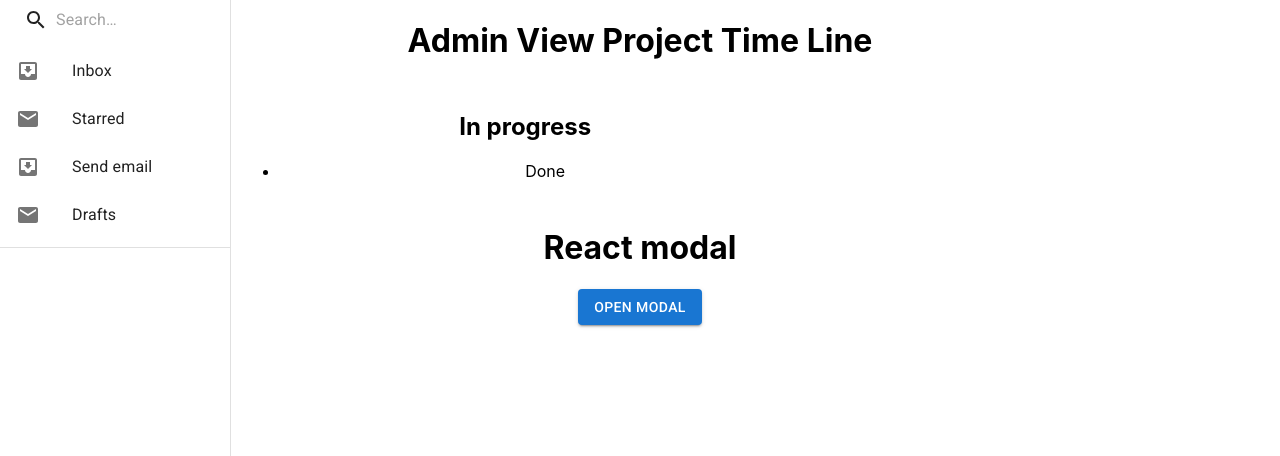
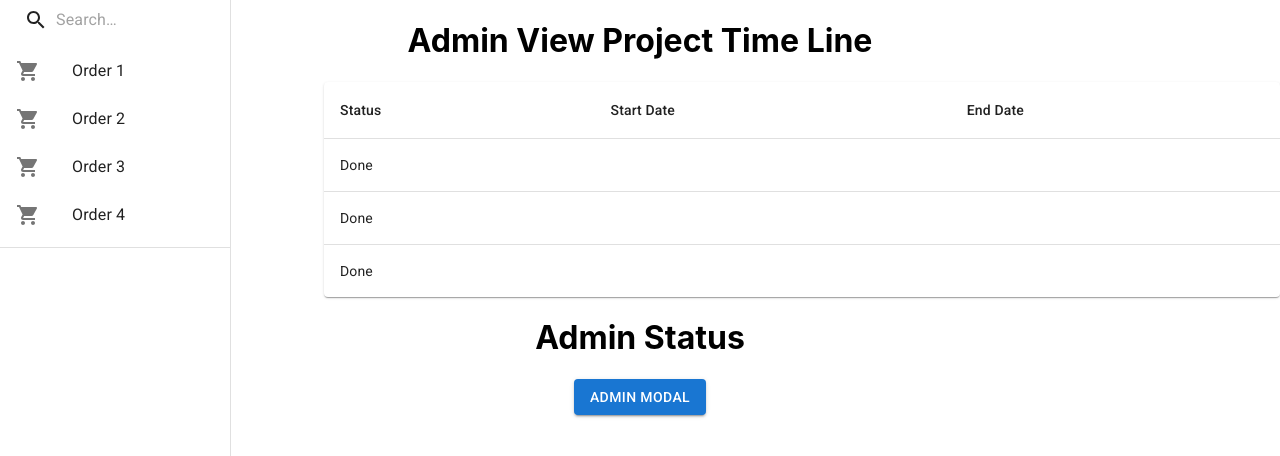
Before and after one commit to AbidurRahman24/react-practice, a React (Create React App) app: page / in a window 1280 px wide. Shown: the top 456 px of the page. Built offline with nearby package versions, Linux system fonts and the light colour scheme.

Commit message:
admin panel&& table time zone

```diff
--- /dev/null
+++ b/src/pages/Deshboard/AdminTable/AdminTable.js
@@ -0,0 +1,52 @@
+import React from 'react';
+import Table from '@mui/material/Table';
+import TableBody from '@mui/material/TableBody';
+import TableCell from '@mui/material/TableCell';
+import TableContainer from '@mui/material/TableContainer';
+import TableHead from '@mui/material/TableHead';
+import TableRow from '@mui/material/TableRow';
+import Paper from '@mui/material/Paper';
+import StartDate from '../Modal/Date/StartDate';
+import EndDate from '../Modal/Date/EndDate';
+
+function createData(name, calories, fat, carbs, protein) {
+    return { name, calories, fat, carbs, protein };
+}
+
+const rows = [
+    createData('Frozen yoghurt', 159, 6.0, 24, 4.0),
+    createData('Ice cream sandwich', 237, 9.0, 37, 4.3),
+    createData('Eclair', 262, 16.0, 24, 6.0),
+];
+
+const AdminTable = () => {
+    return (
+        <TableContainer component={Paper}>
+            <Table sx={{ minWidth: 650 }} aria-label="simple table">
+                <TableHead>
+                    <TableRow>
+                        <TableCell>Status</TableCell>
+                        <TableCell >Start Date</TableCell>
+                        <TableCell >End Date</TableCell>
+                    </TableRow>
+                </TableHead>
+                <TableBody>
+                    {rows.map((row) => (
+                        <TableRow
+                            key={row.name}
+                            sx={{ '&:last-child td, &:last-child th': { border: 0 } }}
+                        >
+                            <TableCell component="th" scope="row">
+                                Done
+                            </TableCell>
+                            <TableCell><StartDate /> </TableCell>
+                            <TableCell > <EndDate /> </TableCell>
+                        </TableRow>
+                    ))}
+                </TableBody>
+            </Table>
+        </TableContainer>
+    );
+};
+
+export default AdminTable;
--- a/src/pages/Deshboard/DateTime/DateTime.js
+++ b/src/pages/Deshboard/DateTime/DateTime.js
@@ -1,43 +1,13 @@
 import React from 'react';
-import Stack from '@mui/material/Stack';
-import TextField from '@mui/material/TextField';
-import AdapterDateFns from '@mui/lab/AdapterDateFns';
-import LocalizationProvider from '@mui/lab/LocalizationProvider';
-import DateTimePicker from '@mui/lab/DateTimePicker';
 
 const DateTime = () => {
-    const [value, setValue] = React.useState(new Date('2014-08-18T21:11:54'));
 
-    const handleChange = (newValue) => {
-        setValue(newValue);
-    };
     return (
         <div style={{ display: 'flex' }}>
             <div className="startDate">
-            <LocalizationProvider dateAdapter={AdapterDateFns}>
-                    <Stack spacing={3}>
-
-                        <DateTimePicker
-                            label="Start Date"
-                            value={value}
-                            onChange={handleChange}
-                            renderInput={(params) => <TextField {...params} />}
-                        />
-                    </Stack>
-                </LocalizationProvider>
             </div>
             <div>
-                <LocalizationProvider dateAdapter={AdapterDateFns}>
-                    <Stack spacing={3}>
 
-                        <DateTimePicker
-                            label="End Date"
-                            value={value}
-                            onChange={handleChange}
-                            renderInput={(params) => <TextField {...params} />}
-                        />
-                    </Stack>
-                </LocalizationProvider>
             </div>
         </div>
     );
--- a/src/pages/Deshboard/Deshboard.js/Deshboard.js
+++ b/src/pages/Deshboard/Deshboard.js/Deshboard.js
@@ -3,13 +3,36 @@ import DateTime from '../DateTime/DateTime';
 import ModalSection from '../Modal/ModalSection';
 import SideBar from '../SideBar/SideBar';
 import Status from '../Status/Status';
+import { styled } from '@mui/material/styles';
+import Box from '@mui/material/Box';
+import Paper from '@mui/material/Paper';
+import Grid from '@mui/material/Grid';
 import './Deshboard.css'
+import AdminTable from '../AdminTable/AdminTable';
+
+const Item = styled(Paper)(({ theme }) => ({
+    backgroundColor: theme.palette.mode === 'dark' ? '#1A2027' : '#fff',
+    ...theme.typography.body2,
+    padding: theme.spacing(1),
+    textAlign: 'center',
+    color: theme.palette.text.secondary,
+  }));
+
 const Deshboard = () => {
     return (
         <>
         <h1 style={{textAlign: "center"}}>Admin View Project Time Line</h1>
-
-         <div className='container'>
+        <Box sx={{ flexGrow: 1 }}>
+      <Grid container spacing={2}>
+        <Grid item xs={3}>
+        <SideBar />
+        </Grid>
+        <Grid item xs={9}>
+          <AdminTable />
+        </Grid>
+      </Grid>
+    </Box>
+         {/* <div className='container'>
             <div className='div1'>
                 <SideBar />
             </div>
@@ -19,7 +42,7 @@ const Deshboard = () => {
             <div className='div3'>
                 <DateTime />
             </div>
-        </div>
+        </div> */}
         <ModalSection />
         </>
 
--- /dev/null
+++ b/src/pages/Deshboard/Modal/Date/EndDate.js
@@ -0,0 +1,29 @@
+import React from 'react';
+import Stack from '@mui/material/Stack';
+import TextField from '@mui/material/TextField';
+import AdapterDateFns from '@mui/lab/AdapterDateFns';
+import LocalizationProvider from '@mui/lab/LocalizationProvider';
+import DateTimePicker from '@mui/lab/DateTimePicker';
+
+const EndDate = () => {
+    const [value, setValue] = React.useState(new Date('2014-08-18T21:11:54'));
+
+    const handleChange = (newValue) => {
+        setValue(newValue);
+    };
+    return (
+        <LocalizationProvider dateAdapter={AdapterDateFns}>
+        <Stack spacing={3}>
+
+            <DateTimePicker
+                label="End Date"
+                value={value}
+                onChange={handleChange}
+                renderInput={(params) => <TextField {...params} />}
+            />
+        </Stack>
+    </LocalizationProvider>
+    );
+};
+
+export default EndDate;
--- /dev/null
+++ b/src/pages/Deshboard/Modal/Date/StartDate.js
@@ -0,0 +1,30 @@
+import React from 'react';
+import Stack from '@mui/material/Stack';
+import TextField from '@mui/material/TextField';
+import AdapterDateFns from '@mui/lab/AdapterDateFns';
+import LocalizationProvider from '@mui/lab/LocalizationProvider';
+import DateTimePicker from '@mui/lab/DateTimePicker';
+
+
+const StartDate = () => {
+    const [value, setValue] = React.useState(new Date('2014-08-18T21:11:54'));
+
+    const handleChange = (newValue) => {
+        setValue(newValue);
+    };
+    return (
+        <LocalizationProvider dateAdapter={AdapterDateFns}>
+                    <Stack spacing={3}>
+
+                        <DateTimePicker
+                            label="Start Date"
+                            value={value}
+                            onChange={handleChange}
+                            renderInput={(params) => <TextField {...params} />}
+                        />
+                    </Stack>
+                </LocalizationProvider>
+    );
+};
+
+export default StartDate;
--- a/src/pages/Deshboard/Modal/ModalSection.js
+++ b/src/pages/Deshboard/Modal/ModalSection.js
@@ -31,14 +31,14 @@ const ModalSection = () => {
 
     return (
         <div style={{ textAlign: "center" }}>
-            <h1>React modal</h1>
-            <Button onClick={()=> setIsOpen(true)} variant="contained">Open Modal</Button>
+            <h1>Admin Status</h1>
+            <Button onClick={()=> setIsOpen(true)} variant="contained">Admin Modal</Button>
             <Modal
             isOpen={modalIsOpen}
             onRequestClose={()=> setIsOpen(false)}
             style={customStyles}
             >
-                <h2>React modal</h2>
+                <h2>Admin Status</h2>
                 <Seleted />
                <div style={{margin: "15px 0px" }}>
                <LocalizationProvider dateAdapter={AdapterDateFns}>
--- a/src/pages/Deshboard/Modal/Seleted.js
+++ b/src/pages/Deshboard/Modal/Seleted.js
@@ -14,7 +14,7 @@ const Seleted = () => {
     return (
         <Box sx={{ minWidth: 120 }}>
       <FormControl fullWidth>
-        <InputLabel id="demo-simple-select-label">Age</InputLabel>
+        <InputLabel id="demo-simple-select-label">Status</InputLabel>
         <Select
           labelId="demo-simple-select-label"
           id="demo-simple-select"
--- a/src/pages/Deshboard/SideBar/SideBar.js
+++ b/src/pages/Deshboard/SideBar/SideBar.js
@@ -7,7 +7,7 @@ import ListItemIcon from '@mui/material/ListItemIcon';
 import ListItemText from '@mui/material/ListItemText';
 import InboxIcon from '@mui/icons-material/MoveToInbox';
 import MailIcon from '@mui/icons-material/Mail';
-
+import LocalGroceryStoreIcon from '@mui/icons-material/LocalGroceryStore';
 import SearchBar from '../Menu/SearchBar';
 import './SideBar.css'
 export default function SideBar() {
@@ -20,10 +20,10 @@ export default function SideBar() {
       >
         <SearchBar />
         <List>
-          {['Inbox', 'Starred', 'Send email', 'Drafts'].map((text, index) => (
+          {['Order 1', 'Order 2', 'Order 3', 'Order 4'].map((text, index) => (
             <ListItem button key={text}>
               <ListItemIcon>
-                {index % 2 === 0 ? <InboxIcon /> : <MailIcon />}
+                {index % 2 === 0 ? <LocalGroceryStoreIcon /> : <LocalGroceryStoreIcon />}
               </ListItemIcon>
               <ListItemText primary={text} />
             </ListItem>
--- a/src/pages/Deshboard/Status/Status.js
+++ /dev/null
@@ -1,14 +0,0 @@
-import React from 'react';
-
-const Status = () => {
-    return (
-        <div style={{textAlign:'center'}}>
-            <h2 >In progress</h2>
-            <ul>
-                <li>Done</li>
-            </ul>
-        </div>
-    );
-};
-
-export default Status;
```
Also changed, not shown: src/pages/Deshboard/Status/Status.css (deleted).
